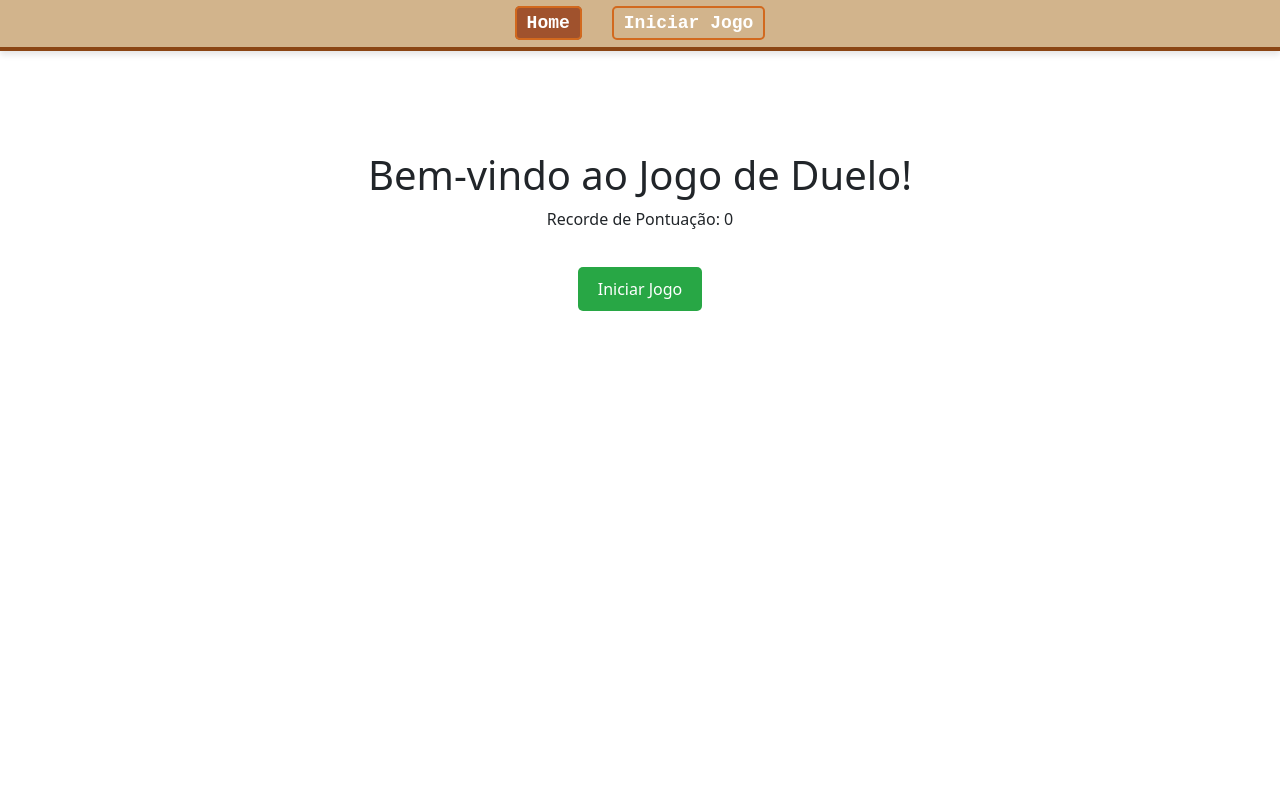
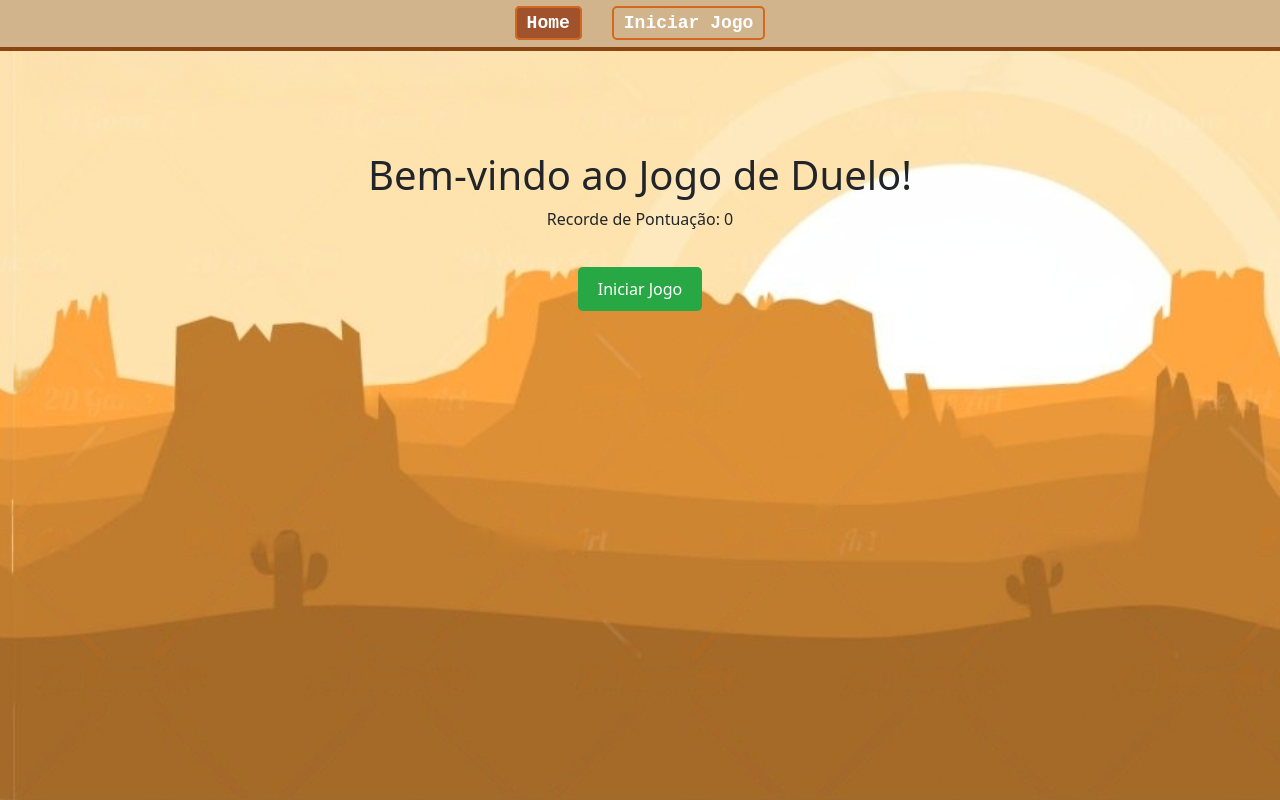
Before and after one commit to LuizHeSilva/jogo-duelo, an Angular app: page /home in a window 1280 px wide. Built offline with nearby package versions, Linux system fonts and the light colour scheme.

Commit message:
background
- Adicionado fundo infinito;

```diff
--- a/src/app/app.component.css
+++ b/src/app/app.component.css
@@ -1,9 +1,10 @@
-/* Estilos globais */
-body {
-    font-family: 'Courier New', Courier, monospace; /* Fonte estilo máquina de escrever */
-    background-color: #f5f5dc; /* Cor de fundo bege claro */
-    margin: 0;
-    padding: 0;
+body, html {
+  margin: 0;
+  padding: 0;
+  overflow: hidden; /* Impede a barra de rolagem */
+  width: 100%;
+  height: 100%;
+  font-family: 'Courier New', Courier, monospace; /* Fonte estilo máquina de escrever */
 }
 
 /* Container do menu */
@@ -57,3 +58,27 @@ body {
     margin-right: 8px; /* Espaçamento entre ícone e texto */
     font-size: 20px; /* Tamanho do ícone */
 }
+
+
+.scrolling-background {
+  position: fixed;
+  top: 0;
+  left: 0;
+  width: 100%;
+  height: 100%;
+  background-image: url('/assets/bg-wildwest.png');
+  background-repeat: repeat-x;
+  background-size: auto 100%;
+  background-position: 0 0;
+  animation: scrollBackground 20s linear infinite;
+  z-index: -1;
+}
+
+@keyframes scrollBackground {
+  from {
+    background-position: 0 0;
+  }
+  to {
+    background-position: -100% 0; /* Move o fundo completamente para a esquerda */
+  }
+}
--- a/src/app/app.component.html
+++ b/src/app/app.component.html
@@ -9,4 +9,5 @@
 
 <main class="main">
   <router-outlet></router-outlet>
+  <div class="scrolling-background"></div>
 </main>
--- a/src/app/game/game.component.css
+++ b/src/app/game/game.component.css
@@ -2,10 +2,8 @@
   display: flex;
   justify-content: center;
   align-items: center;
-  width: 100%;
-  height: 100%;
+  padding: 0;
   margin: 0;
-  background-color: #f0f0f0;
 }
 
 .game-container {
--- a/src/app/sprite/sprite.component.css
+++ b/src/app/sprite/sprite.component.css
@@ -16,3 +16,12 @@
     background-position: -512px 0; /* Ajuste conforme o número total de frames (64px * número de frames) */
   }
 }
+
+@keyframes scrollBackground {
+  from {
+    background-position: 0 0;
+  }
+  to {
+    background-position: -100% 0; /* Move a imagem completamente para a esquerda */
+  }
+}
```
Also changed, not shown: src/assets/bg-wildwest.png (added).
